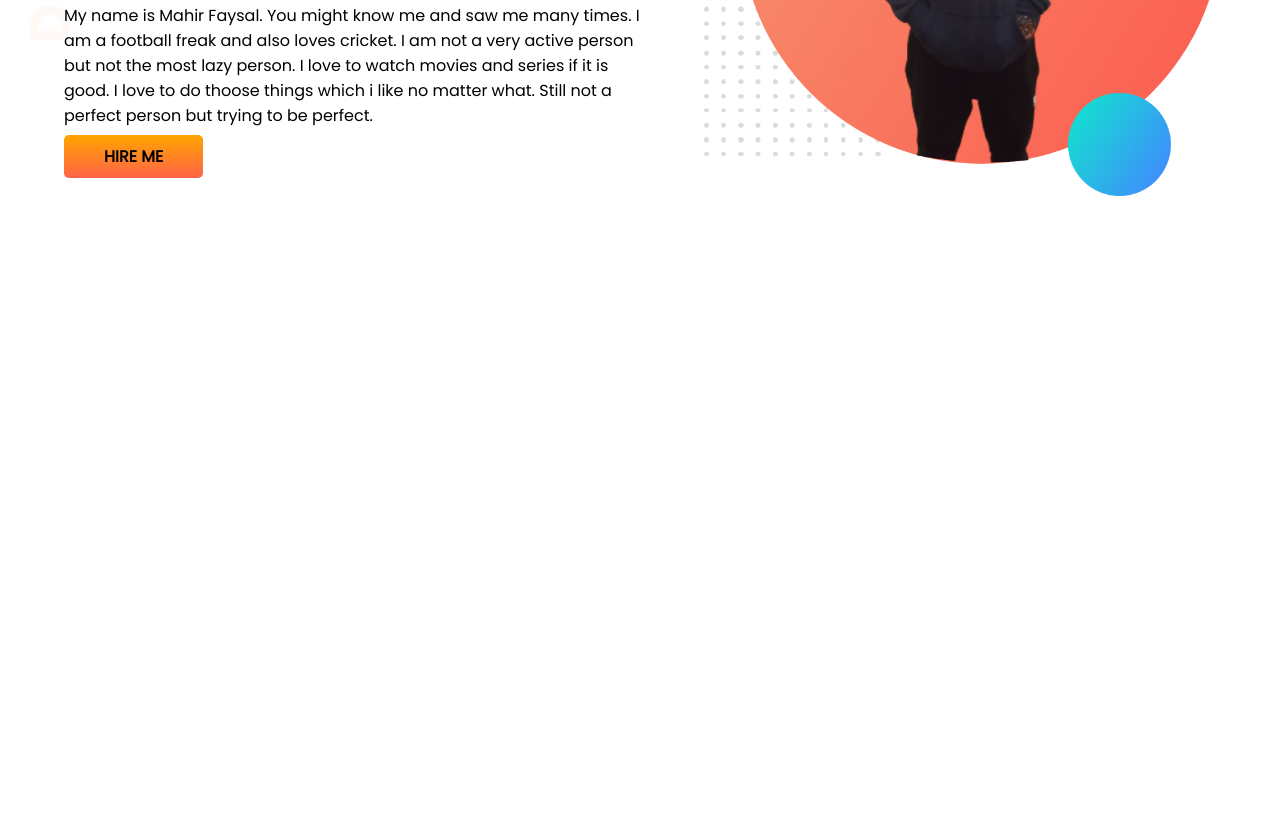
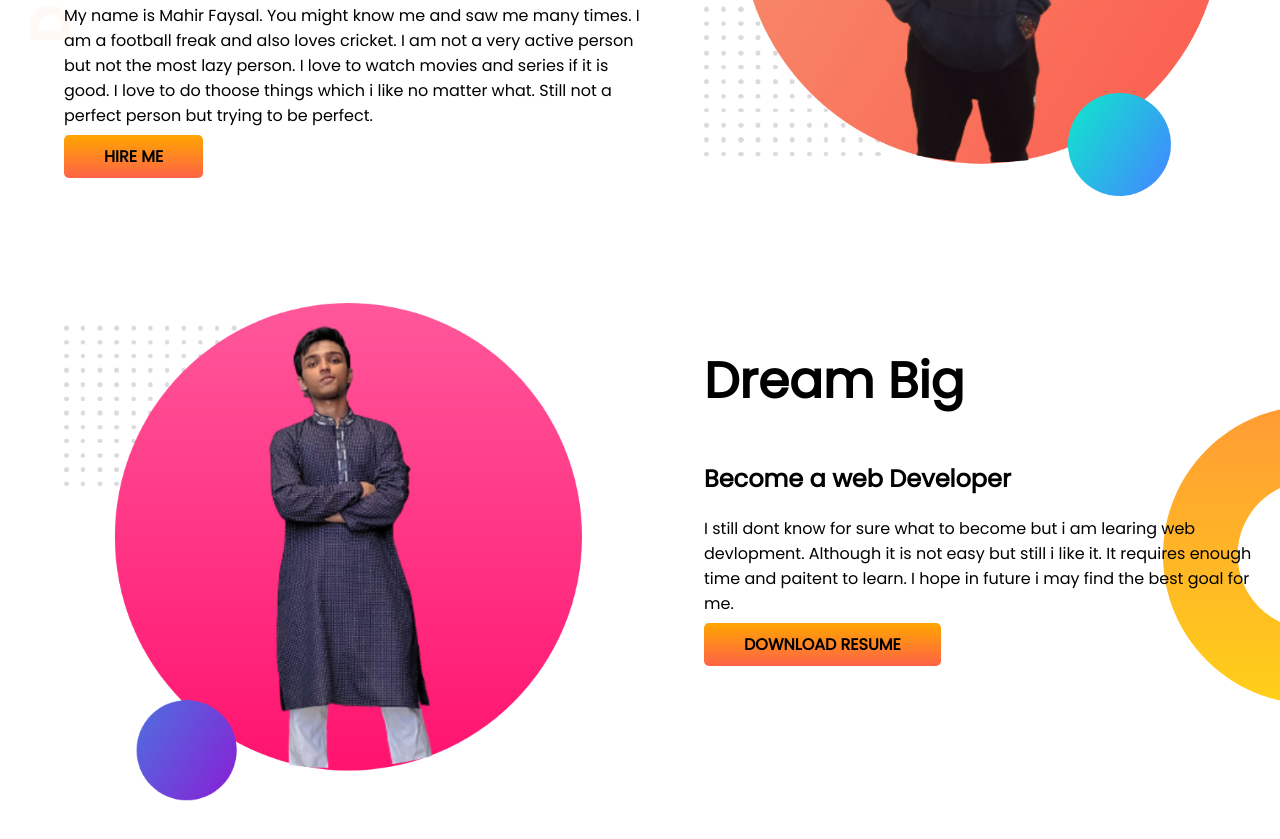
Before and after one commit to MahirFaysal13/devloper-portfolio, a plain HTML site: page index.html in a window 1280 px wide. Shown: the part 319-1158 px from the top of the page. Before the commit the page ends 800 px from the top, so only its background shows below. Drawn offline with Linux system fonts and the light colour scheme.

Commit message:
dream added

```diff
--- a/index.html
+++ b/index.html
@@ -31,6 +31,19 @@
             <img src="images/mahir pic-bg.png" alt="">
         </div>
     </section>
+    <section class="dream-big">
+        <div class="half-width">
+            <img src="images/mahir-2-bg2.png" alt="">
+        </div>
+        <div class="half-width">
+            <h1>Dream Big</h1>
+            <h2>Become a web Developer</h2>
+            <p>I still dont know for sure what to become but i am learing web devlopment. Although it is not easy but
+                still i like it. It requires enough time and paitent to learn. I hope in future i may find the best goal
+                for me.</p>
+            <a class="link-button" target="_blank" href="">DOWNLOAD RESUME</a>
+        </div>
+    </section>
 </body>
 
 </html>
--- a/style.css
+++ b/style.css
@@ -10,6 +10,7 @@ h1{
 }
 section{
     display: flex;
+    margin-bottom: 100px;
 }
 .half-width{
     width: 50%;
@@ -30,3 +31,8 @@ section{
     background-image: url(images/top-banner.png);
     background-repeat: no-repeat;
 }
+.dream-big{
+    background-image: url(images/dream-bg.png);
+    background-repeat: no-repeat;
+    background-position: right;
+}
```
Also changed, not shown: images/mahir-2-bg2.png (added).
